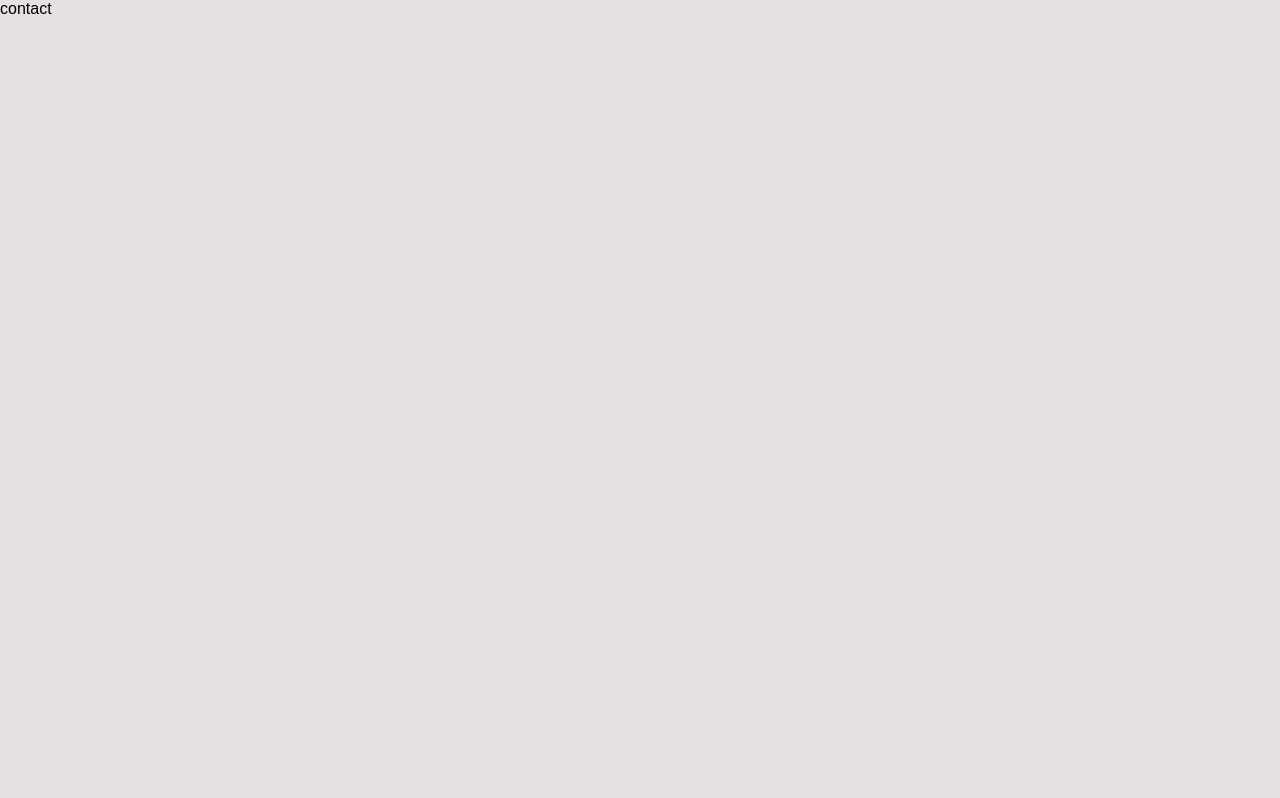
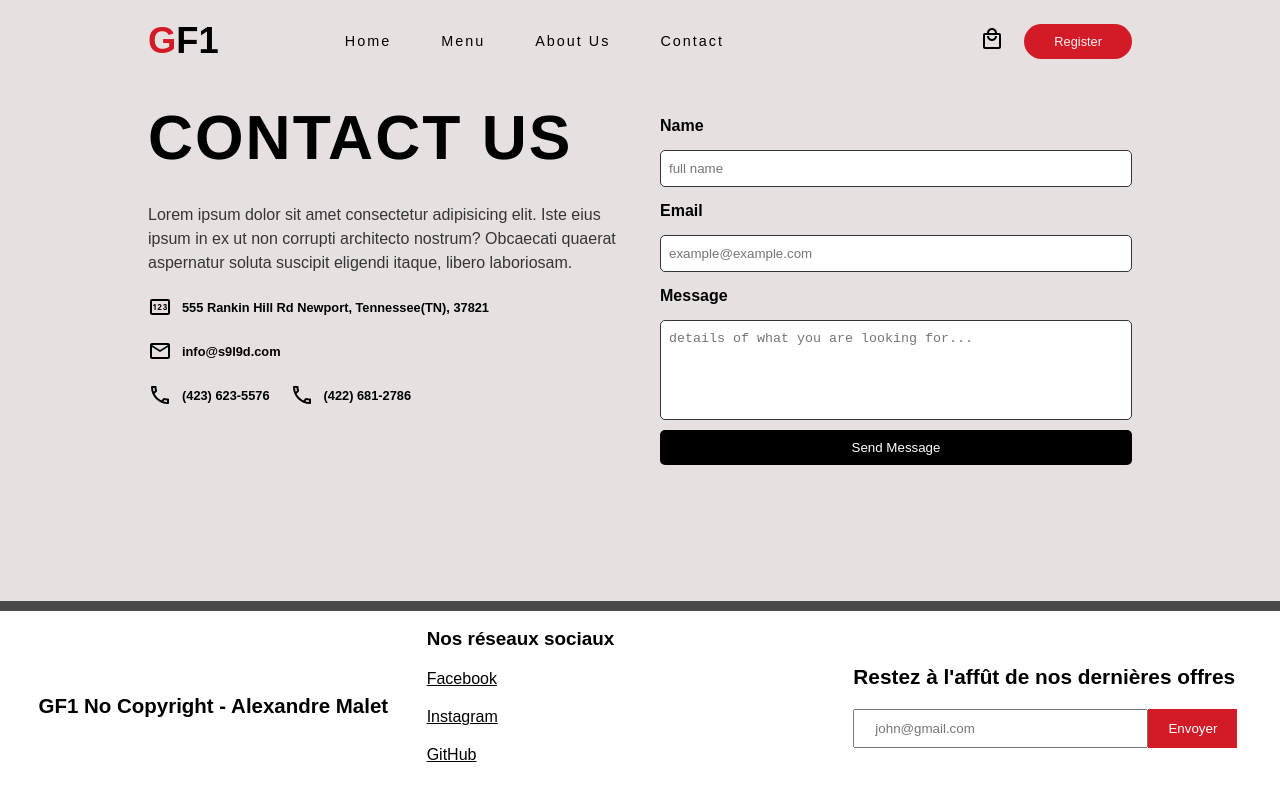
Before and after one commit to xand974/resto-next-typescript-app, a Next.js app in the folder front/: page /contact in a window 1280 px wide. Shown: the top 798 px of the page. Built offline with nearby package versions, Linux system fonts and the light colour scheme.

Commit message:
front : design contact page

```diff
--- a/front/pages/contact.tsx
+++ b/front/pages/contact.tsx
@@ -1,5 +1,65 @@
-import React from "react";
+import style from "../styles/contact.module.css";
+import Layout from "../components/Layout";
+import { MailOutlined, PhoneOutlined, PinOutlined } from "@mui/icons-material";
 
 export default function contact() {
-  return <div>contact</div>;
+  return (
+    <Layout>
+      <div className={style.contactContainer}>
+        <div className={style.leftContainer}>
+          <h1 className={style.contactTitle}>CONTACT US</h1>
+          <p className={style.contactDesc}>
+            Lorem ipsum dolor sit amet consectetur adipisicing elit. Iste eius
+            ipsum in ex ut non corrupti architecto nostrum? Obcaecati quaerat
+            aspernatur soluta suscipit eligendi itaque, libero laboriosam.
+          </p>
+          <strong className={style.contactTextInfo}>
+            <PinOutlined />
+            <span>555 Rankin Hill Rd Newport, Tennessee(TN), 37821</span>
+          </strong>
+          <strong className={style.contactTextInfo}>
+            <MailOutlined /> <span>info@s9l9d.com </span>
+          </strong>
+          <div className={style.contactRowContainer}>
+            <strong className={style.contactTextInfo}>
+              <PhoneOutlined />
+              <span>(423) 623-5576</span>
+            </strong>
+            <strong className={style.contactTextInfo}>
+              <PhoneOutlined />
+              <span>(422) 681-2786</span>
+            </strong>
+          </div>
+        </div>
+        <div className={style.rightContainer}>
+          <form
+            onSubmit={(e) => e.preventDefault()}
+            className={style.contactForm}
+          >
+            <div className={style.contactFormItem}>
+              <label htmlFor="name">Name</label>
+              <input type="text" name="name" placeholder="full name" />
+            </div>
+            <div className={style.contactFormItem}>
+              <label htmlFor="email">Email</label>
+              <input
+                type="email"
+                name="email"
+                placeholder="example@example.com"
+              />
+            </div>
+            <div className={style.contactFormItem}>
+              <label htmlFor="message">Message</label>
+              <textarea
+                name="message"
+                id="message"
+                placeholder="details of what you are looking for..."
+              ></textarea>
+            </div>
+            <button className={style.contactFormBtn}>Send Message</button>
+          </form>
+        </div>
+      </div>
+    </Layout>
+  );
 }
--- /dev/null
+++ b/front/styles/contact.module.css
@@ -0,0 +1,85 @@
+.contactContainer {
+  width: 80%;
+  margin: auto;
+  height: calc(100vh - 281px);
+  display: flex;
+}
+
+.leftContainer,
+.rightContainer {
+  flex: 1;
+  padding: 20px;
+  height: 100%;
+  display: flex;
+  flex-direction: column;
+}
+
+/**LEFT CONTAINER**/
+
+.contactTitle {
+  font-size: 3.9rem;
+  font-family: "Franklin Gothic Medium", "Arial Narrow", Arial, sans-serif;
+  letter-spacing: 2px;
+  margin-bottom: 30px;
+}
+
+.contactDesc {
+  color: rgb(53, 53, 53);
+  line-height: 1.5;
+  margin-bottom: 20px;
+}
+
+.contactTextInfo,
+.contactRowContainer {
+  display: flex;
+  align-items: center;
+}
+
+.contactTextInfo {
+  margin-bottom: 20px;
+  font-size: 0.8rem;
+}
+
+.contactTextInfo span {
+  margin-left: 10px;
+}
+
+.contactRowContainer strong:last-child {
+  margin-left: 20px;
+}
+
+/**RIGHT CONTAINER**/
+
+.contactForm,
+.contactFormItem {
+  display: flex;
+  flex-direction: column;
+}
+
+.contactFormItem label {
+  font-weight: bold;
+  margin: 15px 0;
+}
+
+.contactForm input,
+.contactForm textarea {
+  padding: 10px 8px;
+  outline: none;
+  border-radius: 5px;
+  border: 1px solid rgb(53, 53, 53);
+}
+
+.contactForm textarea {
+  resize: none;
+  height: 100px;
+  margin-bottom: 10px;
+}
+
+.contactForm button {
+  padding: 10px;
+  background: black;
+  color: white;
+  border-radius: 5px;
+  border: none;
+  cursor: pointer;
+}
```
